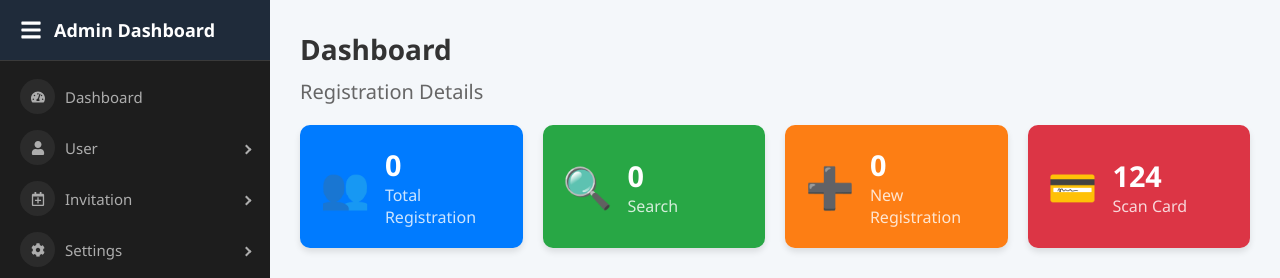
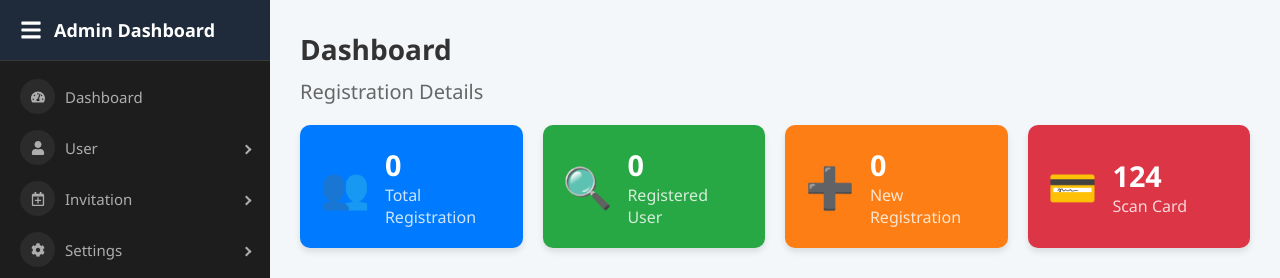
Before and after one commit to dbn-work/Register-Event, a React (Create React App) app in the folder frontend/: page /admin/dashboard in a window 1280 px wide. Shown: the top 278 px of the page. Built offline with nearby package versions, Linux system fonts and the light colour scheme; no server answers; sample sign-in values are in the browser's storage.

Commit message:
New changes added

```diff
--- a/frontend/src/components/Admin/Dashboard/Dashboard.jsx
+++ b/frontend/src/components/Admin/Dashboard/Dashboard.jsx
@@ -30,7 +30,7 @@ const Dashboard = () => {
       <div className="subtitle">Registration Details</div>
       <div className="stats-grid">
         <StatCard color="blue" icon="👥" label="Total Registration" value={counts.total} />
-        <StatCard color="green" icon="🔍" label="Search" value={counts.userCount} />
+        <StatCard color="green" icon="🔍" label="Registered User" value={counts.userCount} />
         <StatCard color="orange" icon="➕" label="New Registration" value={counts.registrationCount} />
         <StatCard color="red" icon="💳" label="Scan Card" value={124} /> {/* You can also make this dynamic later */}
       </div>
```
Also changed, not shown: 1 other file (tests, documents, lock files or other folders).
